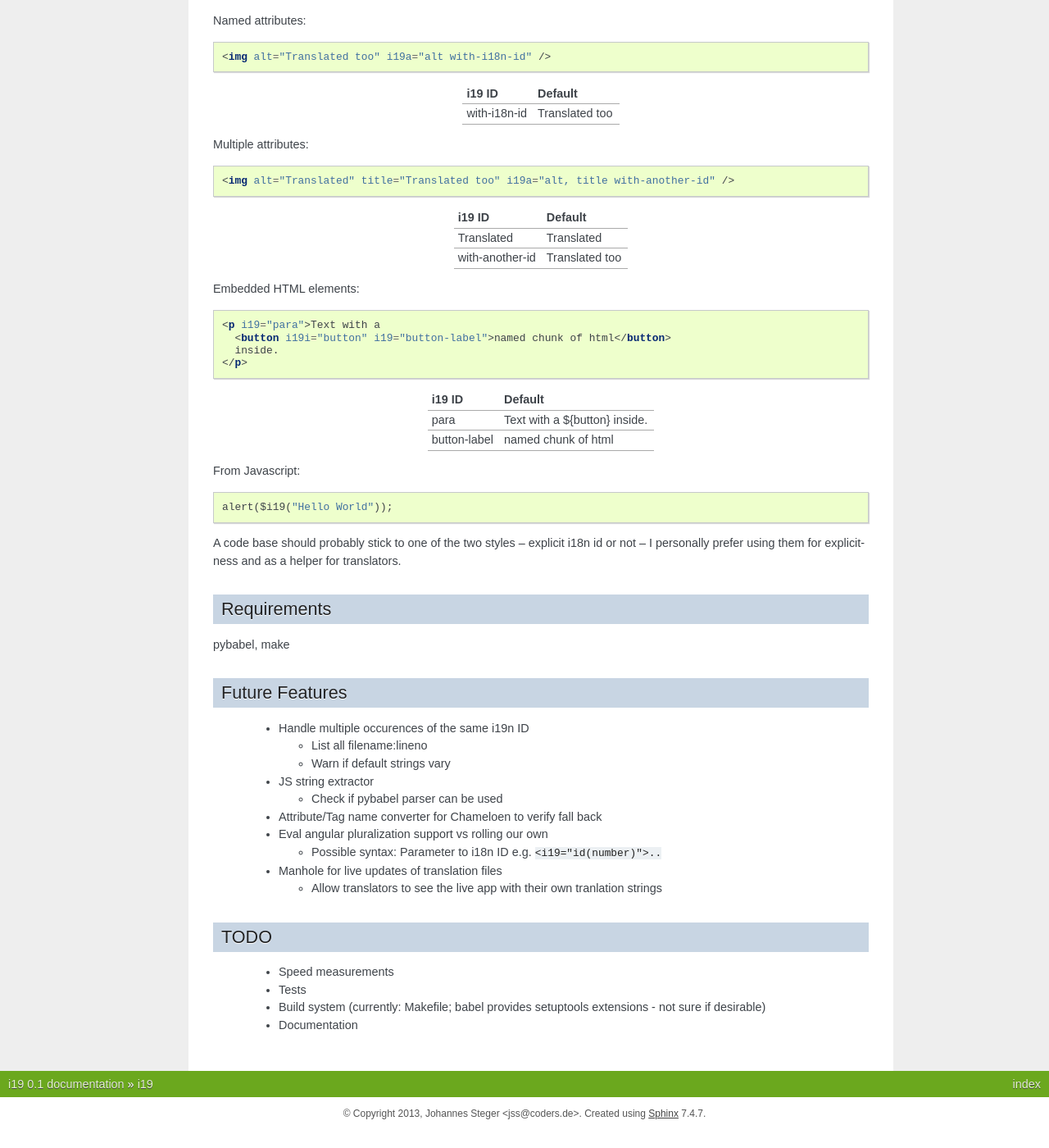
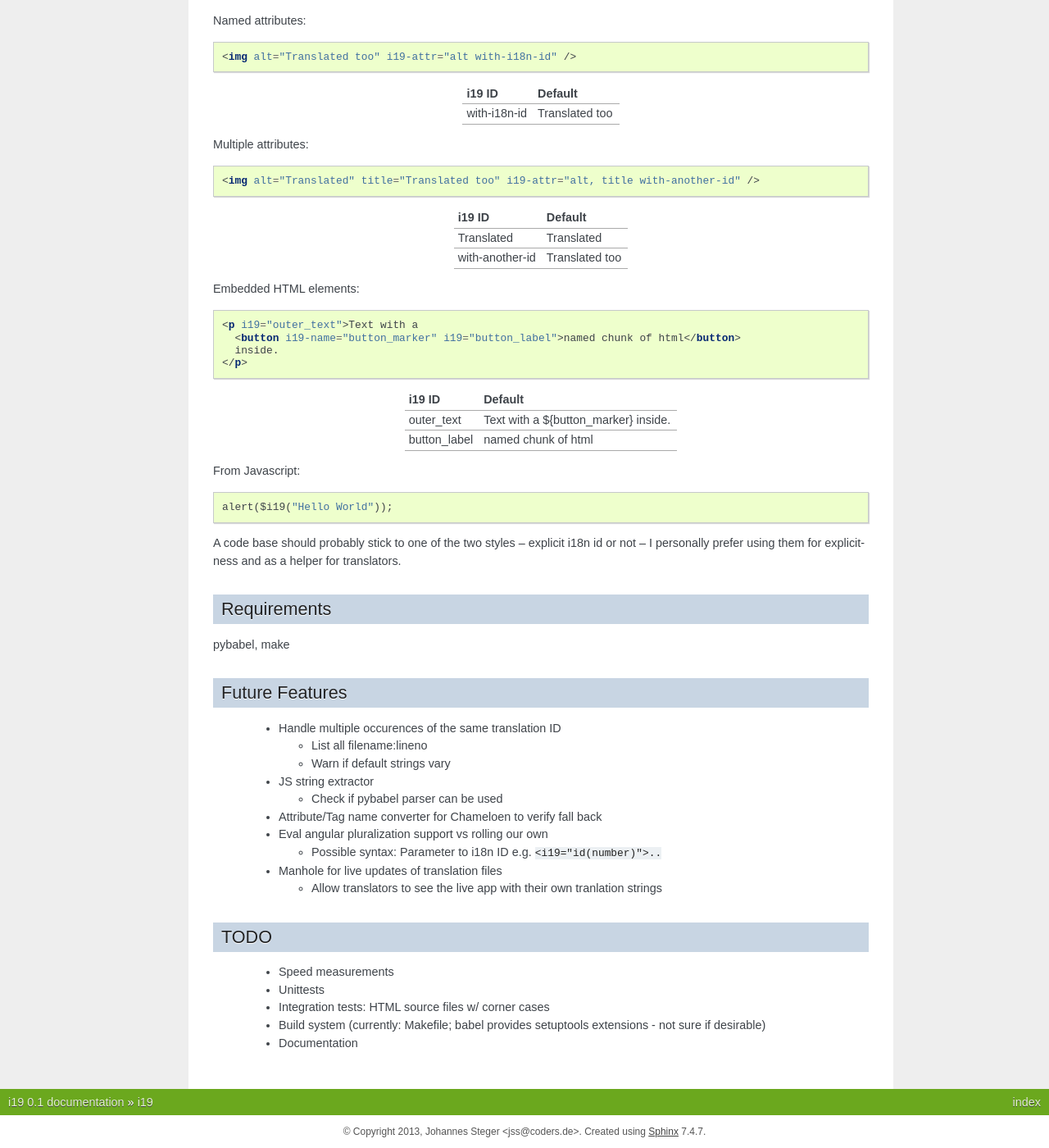
Before and after one commit to johaness/i19, a Sphinx documentation site: the page built from doc/index.rst, in a window 1280 px wide and 1400 px high, scrolled down 1630 px. Shown: the whole window at 82% size. Built offline with Sphinx 7.4.7, drawn with Linux system fonts in a browser that asks for light colours; before the commit the page ends 3008 px from its top, so only the background shows below that; some of the changed text lies outside the part shown.

Commit message:
rename attributes: i19a -> i19attr, i19i/i19n -> i19-name

```diff
--- a/doc/index.rst
+++ b/doc/index.rst
@@ -17,7 +17,7 @@
 Workflow
 --------
 
- 1. Annotate HTML (see Examples below), include ``lib/i19n.js``
+ 1. Annotate HTML (see Examples below), include ``lib/i19.js``
  2. Run extraction (see ``demo/Makefile``)
  3. Edit translation strings (see ``demo/locales/en/LC_MESSAGES/demo.po``)
  4. Compile JSON language file (eg ``demo/locales/en.json``) and
@@ -78,7 +78,7 @@
 
 Anonymous attributes::
 
-    <img alt="Translated" i19a="alt" />
+    <img alt="Translated" i19-attr="alt" />
 
 ===============  ===========================
 i19 ID           Default
@@ -88,7 +88,7 @@
 
 Named attributes::
 
-    <img alt="Translated too" i19a="alt with-i18n-id" />
+    <img alt="Translated too" i19-attr="alt with-i18n-id" />
 
 ===============  ===========================
 i19 ID           Default
@@ -98,7 +98,7 @@
 
 Multiple attributes::
 
-    <img alt="Translated" title="Translated too" i19a="alt, title with-another-id" />
+    <img alt="Translated" title="Translated too" i19-attr="alt, title with-another-id" />
 
 ===============  ===========================
 i19 ID           Default
@@ -109,16 +109,16 @@
 
 Embedded HTML elements::
 
-    <p i19="para">Text with a
-      <button i19i="button" i19="button-label">named chunk of html</button>
+    <p i19="outer_text">Text with a
+      <button i19-name="button_marker" i19="button_label">named chunk of html</button>
       inside.
     </p>
 
 ===============  =============================
 i19 ID           Default
 ===============  =============================
-para             Text with a ${button} inside.
-button-label     named chunk of html
+outer_text       Text with a ${button_marker} inside.
+button_label     named chunk of html
 ===============  =============================
 
 
@@ -141,7 +141,7 @@
 Future Features
 ---------------
 
-  * Handle multiple occurences of the same i19n ID
+  * Handle multiple occurences of the same translation ID
 
     * List all filename:lineno
     * Warn if default strings vary
@@ -165,6 +165,7 @@
 ----
 
  * Speed measurements
- * Tests
+ * Unittests
+ * Integration tests: HTML source files w/ corner cases
  * Build system (currently: Makefile; babel provides setuptools extensions - not sure if desirable)
  * Documentation
```
Also changed, not shown: 3 other files.
